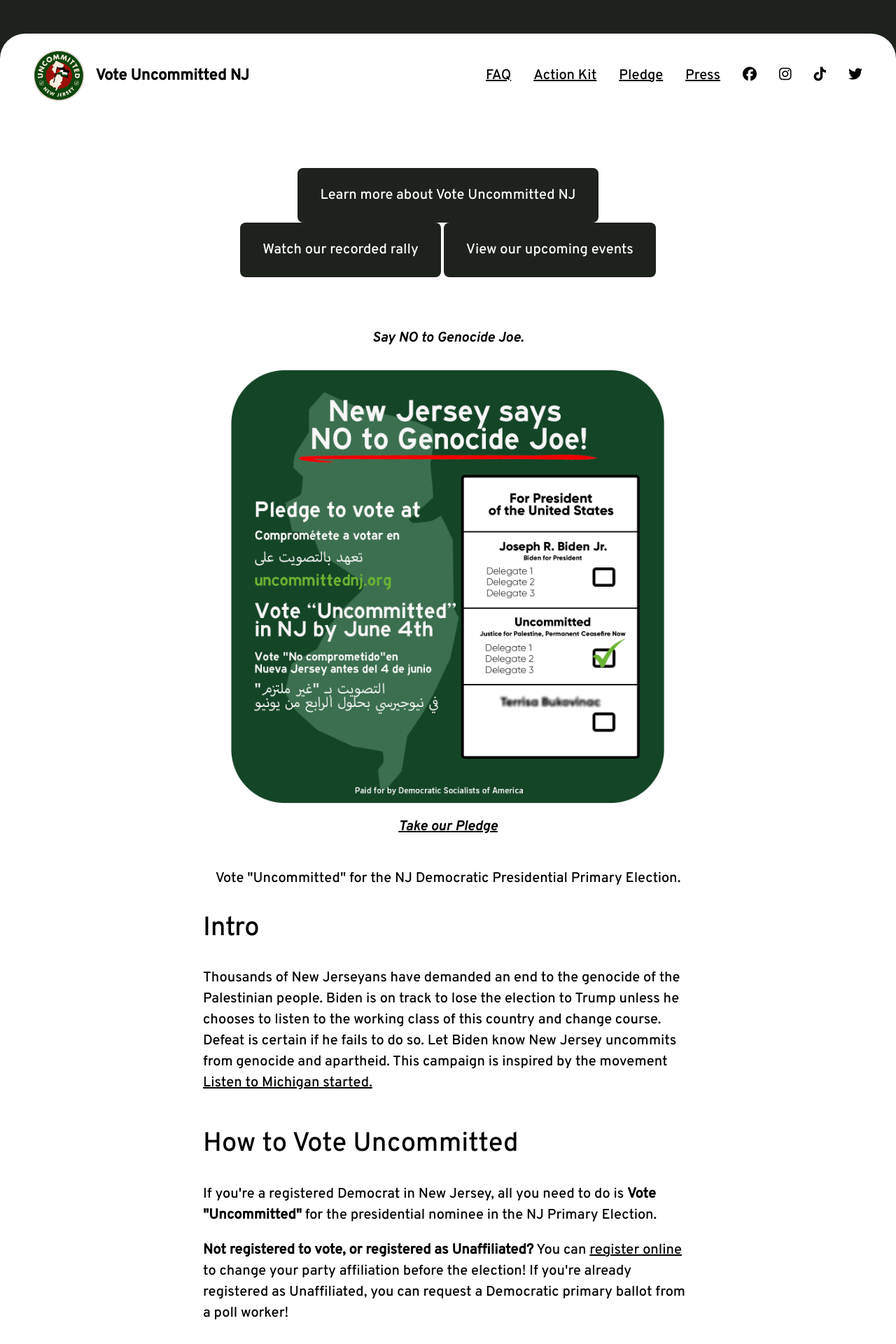
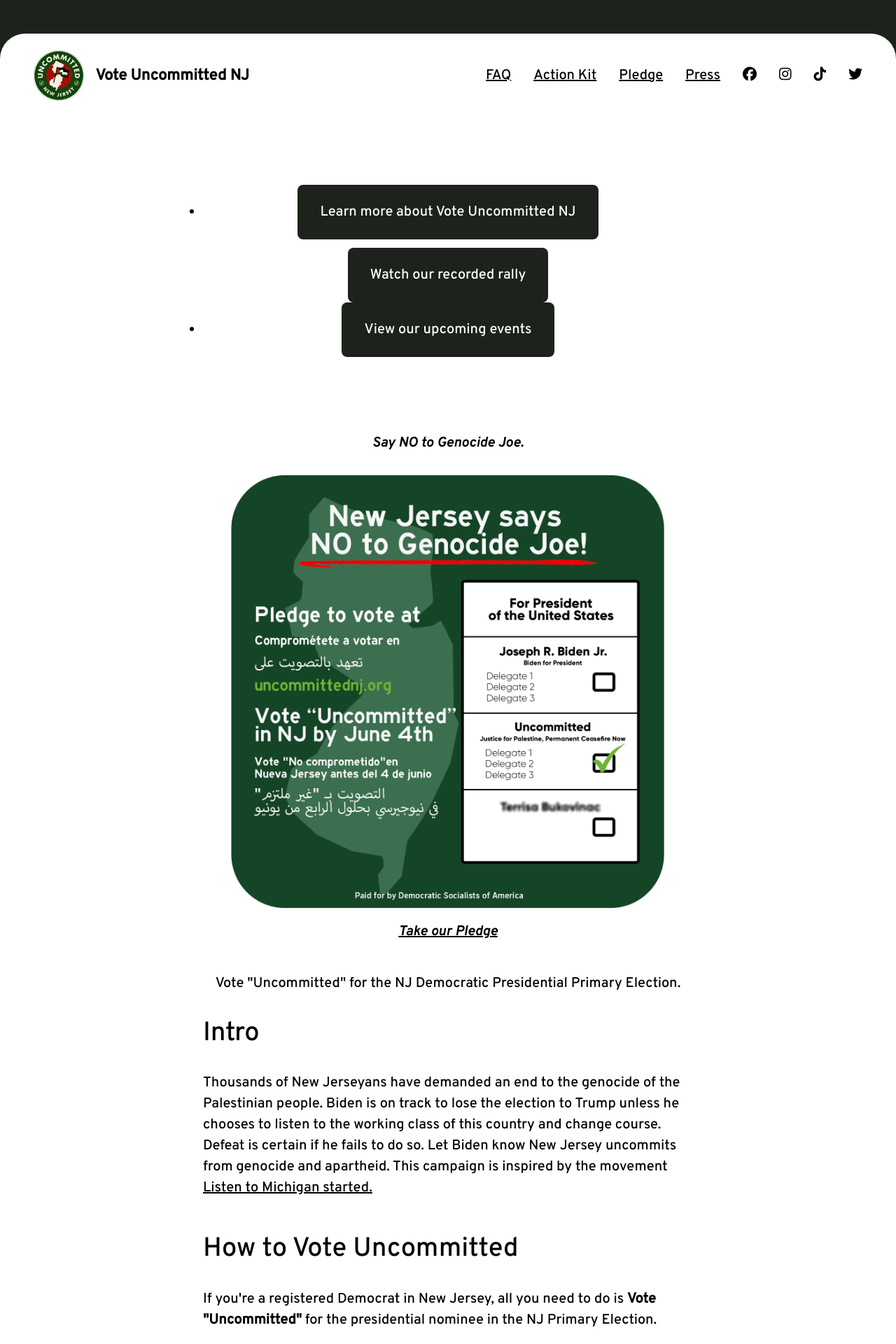
Before and after one commit to dsa-ntc/uncommittednj.org, a Jekyll site: the page built from index.html, in a window 1280 px wide. Shown: the top 1920 px of the page at 70% size. Built offline with Jekyll 4.4.1, drawn with Linux system fonts in a browser that asks for light colours; nearby versions of some CDN libraries; a script that is not in the unit is left out; comment, search, counter and statistics services are not loaded.

Commit message:
Update index.html

```diff
--- a/index.html
+++ b/index.html
@@ -3,9 +3,12 @@
 image: /assets/vote-uncommitted.jpg
 ---
  <div class='section cta'>
-    <a href='/faq' class='btn'>Learn more about Vote Uncommitted NJ</a>
-    <a href='/rally' class='btn'>Watch our recorded rally</a>
-    <a href='/calendar' class='btn'>View our upcoming events</a>
+  <ul>
+    <li><a href='/faq' class='btn'>Learn more about Vote Uncommitted NJ</a></li
+    <li><a href='/rally' class='btn'>Watch our recorded rally</a></li>
+    <li><a href='/calendar' class='btn'>View our upcoming events</a></li>
+
+  </ul>
   </div>
 <div id="home">
   <div class="prelude">
```
